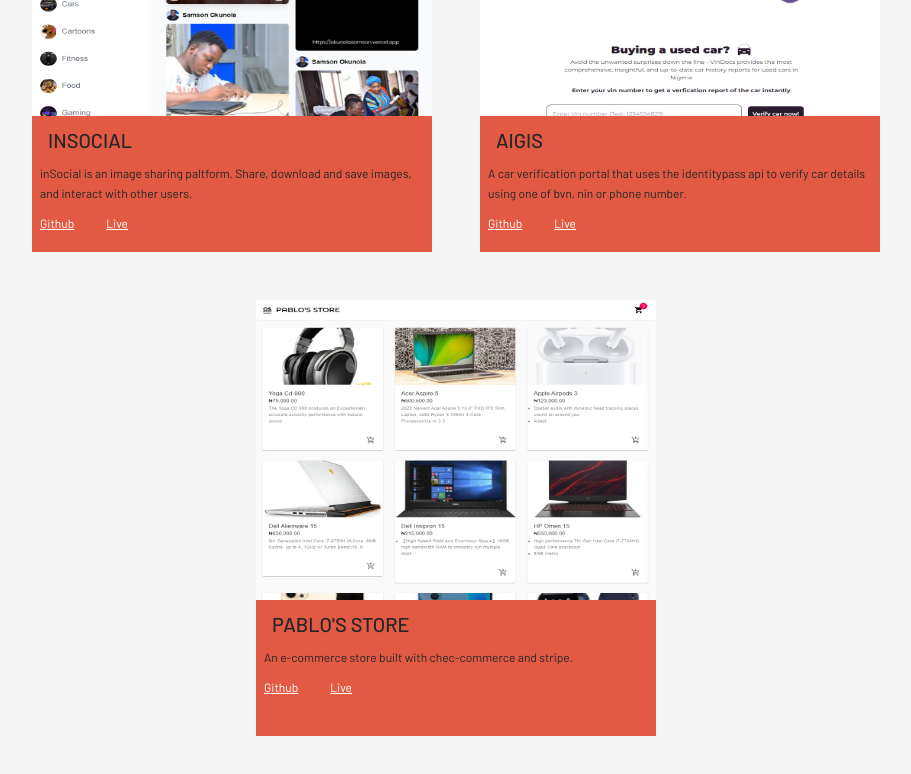
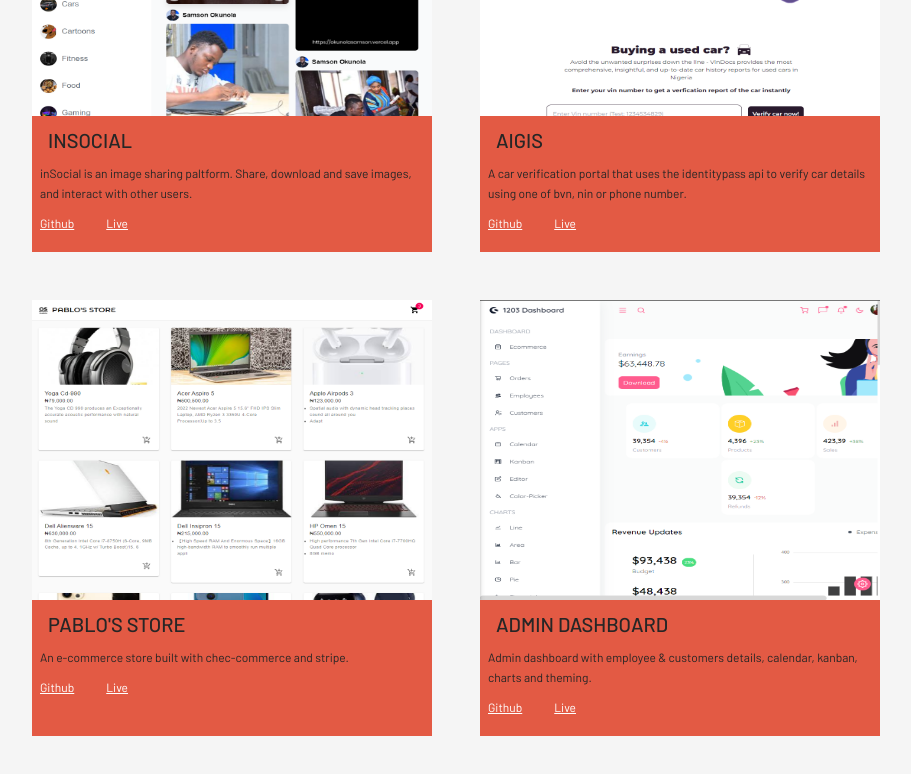
Before and after one commit to pablo-clueless/Portfolio, a React (Vite) app in the folder portfolio/: page / in a window 1280 px wide. Shown: the part 3030-3804 px from the top of the page, without its empty margins (184-1095 px from the left). Built offline with nearby package versions, Linux system fonts and the light colour scheme.

Commit message:
added a project

```diff
--- a/portfolio/project-data.js
+++ b/portfolio/project-data.js
@@ -47,5 +47,12 @@
         description: "An e-commerce store built with chec-commerce and stripe.",
         live: 'https://e-commerce-store-bice.vercel.app/',
         repo: 'https://github.com/pablo-clueless/e-commerce-store'
+    },
+    {
+        image_dt: '/projects/react-admin.png',
+        name: "ADMIN DASHBOARD",
+        description: "Admin dashboard with employee & customers details, calendar, kanban, charts and theming.",
+        live: 'https://1203-dashboard.vercel.app/',
+        repo: 'https://github.com/pablo-clueless/react_admin_dashboard'
     }
 ]
```
Also changed, not shown: portfolio/public/projects/react-admin.png (added).
